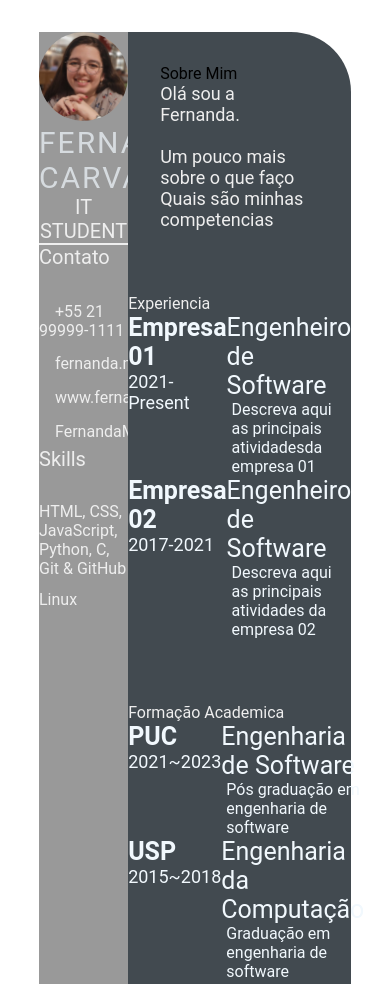
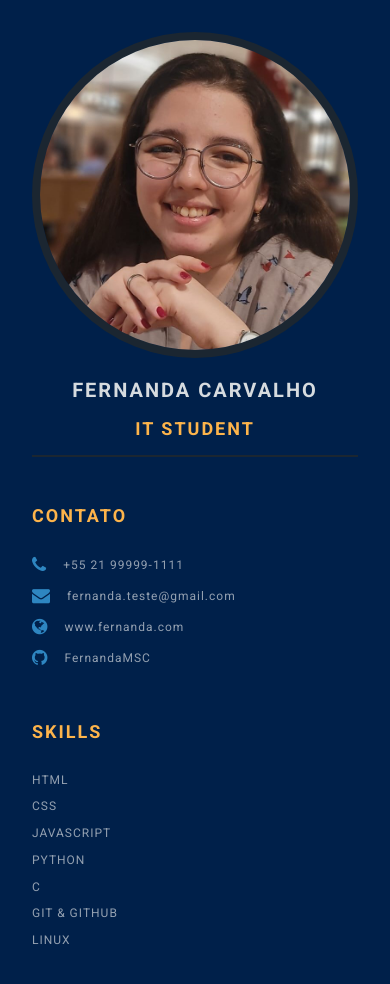
Before and after one commit to FernandaMSC/devweek.github.io, a plain HTML site: page index.html in a window 390 px wide. Shown: the top 984 px of the page. Drawn offline with Linux system fonts and the light colour scheme.

Commit message:
feature: final update (#6)

```diff
--- a/index.html
+++ b/index.html
@@ -7,6 +7,15 @@
     <meta name="viewport" content="width=device-width, initial-scale=1.0">
     <title>Fernanda Carvalho CV</title>
 
+    <!-- Google font  -->
+    <link rel="preconnect" href="https://fonts.googleapis.com">
+    <link rel="preconnect" href="https://fonts.gstatic.com" crossorigin>
+    <link href="https://fonts.googleapis.com/css2?family=Roboto:ital,wght@0,100;0,300;0,400;0,700;1,100;1,300;1,400;1,700&display=swap" rel="stylesheet">
+
+    <!-- font-awesome -->
+    <link rel="stylesheet" href="https://cdnjs.cloudflare.com/ajax/libs/font-awesome/4.7.0/css/font-awesome.min.css">
+
+    <!-- Custom CSS -->
     <link rel="stylesheet" href="style.css">
 
 </head>
@@ -24,7 +33,7 @@
                     <p class="left-title">Contato</p>
                     <ul>
                         <li><i class="fa fa-phone"></i>+55 21 99999-1111</li>
-                        <li><i class="fa fa-envelope"></i>fernanda.magalhaes.sc@gmail.com</li>
+                        <li><i class="fa fa-envelope"></i>fernanda.teste@gmail.com</li>
                         <li><i class="fa fa-globe"></i>www.fernanda.com</li>
                         <li><i class="fa fa-github"></i>FernandaMSC</li>
                     </ul>
@@ -33,11 +42,27 @@
                     <p class="left-title">Skills</p>
                     <ul>
                         <li>
-                            <p>HTML, CSS, JavaScript, Python, C, Git & GitHub</p>
+                            <p>HTML</p>
+                        </li>
+                        <li>
+                            <p>CSS</p>
+                        </li>
+                        <li>
+                            <p>JavaScript</p>
+                        </li>
+                        <li>
+                            <p>Python</p>
+                        </li>
+                        <li>
+                            <p>C</p>
+                        </li>
+                        <li>
+                            <p>Git & GitHub</p>
                         </li>
                         <li>
                             <p>Linux</p>
                         </li>
+
                     </ul>
                 </div>
             </section>
@@ -45,16 +70,15 @@
         <section class="right-section">
             <div class="right-section-contents">
                 <section class="about gap">
-                    <div class="right title">Sobre Mim</div>
+                    <div class="right-title">Sobre Mim</div>
                     <p class="about-me-contents">
                         Olá sou a Fernanda.<br>
-                        <br> Um pouco mais sobre o que faço
+                        <br> Estudante de Análise e Desenvolvimento de Sistemas, trilhando meu caminho atravéz das linhas de código.
                         <br> Quais são minhas competencias
                     </p>
                 </section>
-            </div>
             <section class="experience gap">
-                <div class="right-title">Experiencia</div>
+                <div class="right-title">Experiência</div>
                 <div class="experience-contents">
                     <div class="exp-left">
                         <p class="exp-company-name">Empresa 01</p>
@@ -128,6 +152,7 @@
                     </div>
                 </div>
             </section>
+        </div>
         </section>
     </main>
 </body>
--- a/style.css
+++ b/style.css
@@ -4,6 +4,10 @@
     box-sizing: border-box;
     list-style: none;
     font-family: 'Roboto', sans-serif;
+}
+
+body {
+    background-image: linear-gradient(120deg, #89f7fe 0%, #66a6ff 100%);
 }
 
 .resume-contents {
@@ -17,28 +21,29 @@
 .left-section {
     grid-column: span 2;
     height: 100%;
-    background-color: #999999;
+    background-color: #00204A;
 }
 
 .right-section {
     grid-column: span 5;
     height: 100%;
-    background-color: #424a50;
+    background-color: #4B6982;
     border-radius: 0px 60px 0px 0px;
 }
 
-.left-section-contents{
+.left-section-content{
     padding: 2rem 2rem;
 }
 
 .profile {
     width: 100%;
-    border-bottom: 2px solid #eeeeee;
+    border-bottom: 2px solid #1B2631;
 }
 
 .profile .profile-image {
     width: 100%;
     border-radius: 100%;
+    border: 8px solid #1B2631;
 }
 
 .name {
@@ -46,19 +51,31 @@
     font-size: 30px;
     letter-spacing: 2px;
     text-transform: uppercase;
+    text-align: center;
+    font-weight: bold;
+    padding: 1rem 0;
 }
 
 .profession {
-    color: #eeeeee;
+    color: #FDB44B;
     font-size: 20px;
     text-transform: uppercase;
     text-align: center;
+    letter-spacing: 2px;
+    font-weight: bold;
+    padding-bottom: 1rem;
 }
 
 /* .contact-info { border-bottom: 2px solid #1B2631; } */
 .left-title {
-    color: #eeeeee;
+    color: #FDB44B;
     font-size: 20px;
+    letter-spacing: 2px;
+    text-transform: uppercase;
+    font-weight: bold;
+    display: flex;
+    align-items: center;
+    padding-top: 3rem;
 }
 
 .contact-info ul {
@@ -68,14 +85,18 @@
 .contact-info ul li,
 .references ul li {
     padding: .4rem 0;
-    color: #eeeeee;
+    display: flex;
+    align-items: center;
+    color: #d6dbdfaf;
+    letter-spacing: 1px;
+    font-size: 18px;
 }
 
 .contact-info ul li i,
 .references ul li i {
     padding-right: 1rem;
     font-size: 18px;
-    color: #eeeeee;
+    color: #2E86C1;
 }
 
 .skills ul {
@@ -83,7 +104,29 @@
 }
 .skills ul li p {
     padding: .4rem 0;
-    color: #eeeeee;
+    color: #d6dbdfaf;
+    font-size: 18px;
+    letter-spacing: 1px;
+    display: flex;
+    align-items: center;
+    text-transform: uppercase;
+}
+
+.reference-name {
+    padding-top: 1.5rem;
+    padding-bottom: .4rem;
+    font-size: 18px;
+    color: #F9E79F;
+    letter-spacing: 1px;
+    text-transform: uppercase;
+}
+
+.reference-profession {
+    font-size: 16px;
+    color: #d6dbdfaf;
+    letter-spacing: 1px;
+    /*text-transform: uppercase; */
+    padding-bottom: .4rem;
 }
 
 .right-section-contents {
@@ -91,7 +134,15 @@
 }
 
 .right-title {
-    color: #eeeeee;
+    color: #70C6C7;
+    font-size: 40px;
+    letter-spacing: 2px;
+    text-transform: uppercase;
+    font-weight: bold;
+    display: flex;
+    align-items: center;
+    padding: 2rem 0;
+    position: relative;
 }
 
 .gap {
@@ -99,7 +150,9 @@
 }
 .about-me-contents {
     font-size: 18px;
-    color: #eeeeee;
+    letter-spacing: 1px;
+    line-height: 2rem;
+    color: #F1F8FD;
 }
 
 
@@ -117,23 +170,118 @@
 .awards-company-name {
     font-size: 25px;
     font-weight: bold;
+    text-transform: uppercase;
+    letter-spacing: 1px;
+    color: #FDB44B;
+    padding-bottom: .4rem;
 }
 
 .exp-time-period,
 .educationp-time-period,
 .awards-time-period {
     font-size: 18px;
+    letter-spacing: 1px;
+    line-height: 2rem;
 }
 
 .exp-position,
 .education-subject,
 .awards-name {
     font-size: 25px;
+    font-weight: bold;
+    text-transform: uppercase;
+    letter-spacing: 1px;
+    color: #FDB44B;
+    padding-bottom: .4rem;
 }
 
 .exp-desc,
 .education-desc,
 .awards-desc {
     font-size: 16px;
+    letter-spacing: 1px;
+    line-height: 1.5rem;
+    border-left: 3px solid #a5a3a3;
     padding-left: 5px;
 }
+
+/* Media queries */
+@media screen and (max-width:780px) {
+    .experience-contents,
+    .education-contents,
+    .awards-contents {
+        grid-template-columns: repeat(1, 1fr);
+    }
+}
+
+@media screen and (max-width:780px) {
+    .left-section {
+        grid-column: span 3;
+    }
+
+    .right-section {
+        grid-column: span 4;
+    }
+}
+
+@media screen and (max-width:1200px) {
+    .resume-contents {
+        grid-template-columns: repeat(1, 1fr);
+    }
+}
+
+@media screen and (max-width:390px) {
+    .resume-contents{
+        width: 100%;
+        margin: 0 auto;
+    }
+
+    .name {
+        font-size: 20px;
+    }
+
+    .profession {
+        font-size: 18px;
+    }
+
+    .left-title {
+        font-size: 18px;
+    }
+
+    .right-title {
+        font-size: 18px;
+    }
+
+    .contact-info ul li,
+    .references ul li i {
+        /* padding-right: 1rem; */
+        font-size: 12px;
+    }
+
+    .skills ul li p {
+        font-size: 12px;
+    }
+
+    .about-me-contents {
+        font-size: 16px;
+        line-height: 1.5rem;
+    }
+
+    .exp-company-name,
+    .education-school-name,
+    .awards-company-name {
+        font-size: 18px;
+    }
+
+    .exp-time-period,
+    .educationp-time-period,
+    .awards-time-period {
+        font-size: 16px;
+    }
+
+    .exp-position,
+    .education-subject,
+    .awards-name {
+        font-size: 18px;
+    }
+}
```
